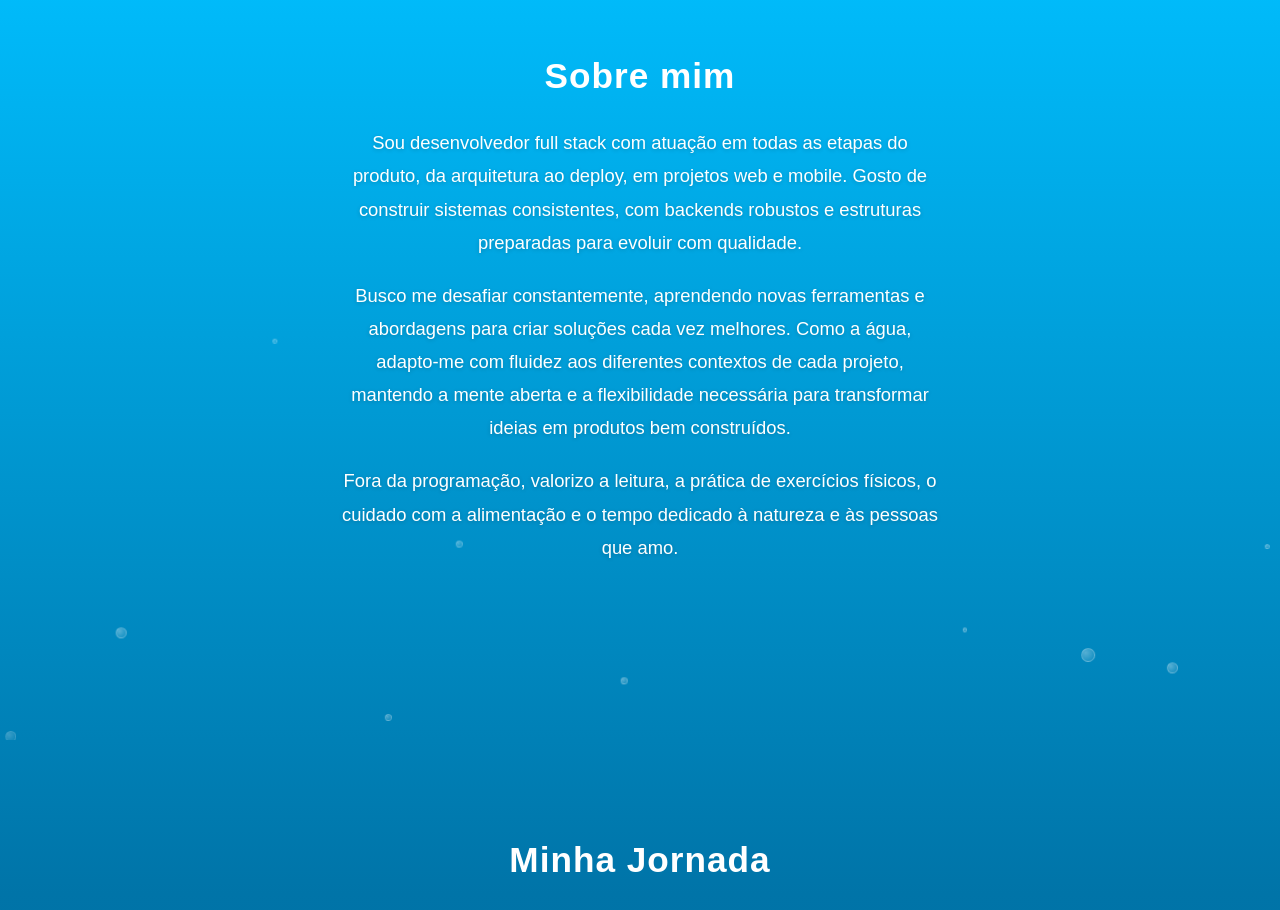
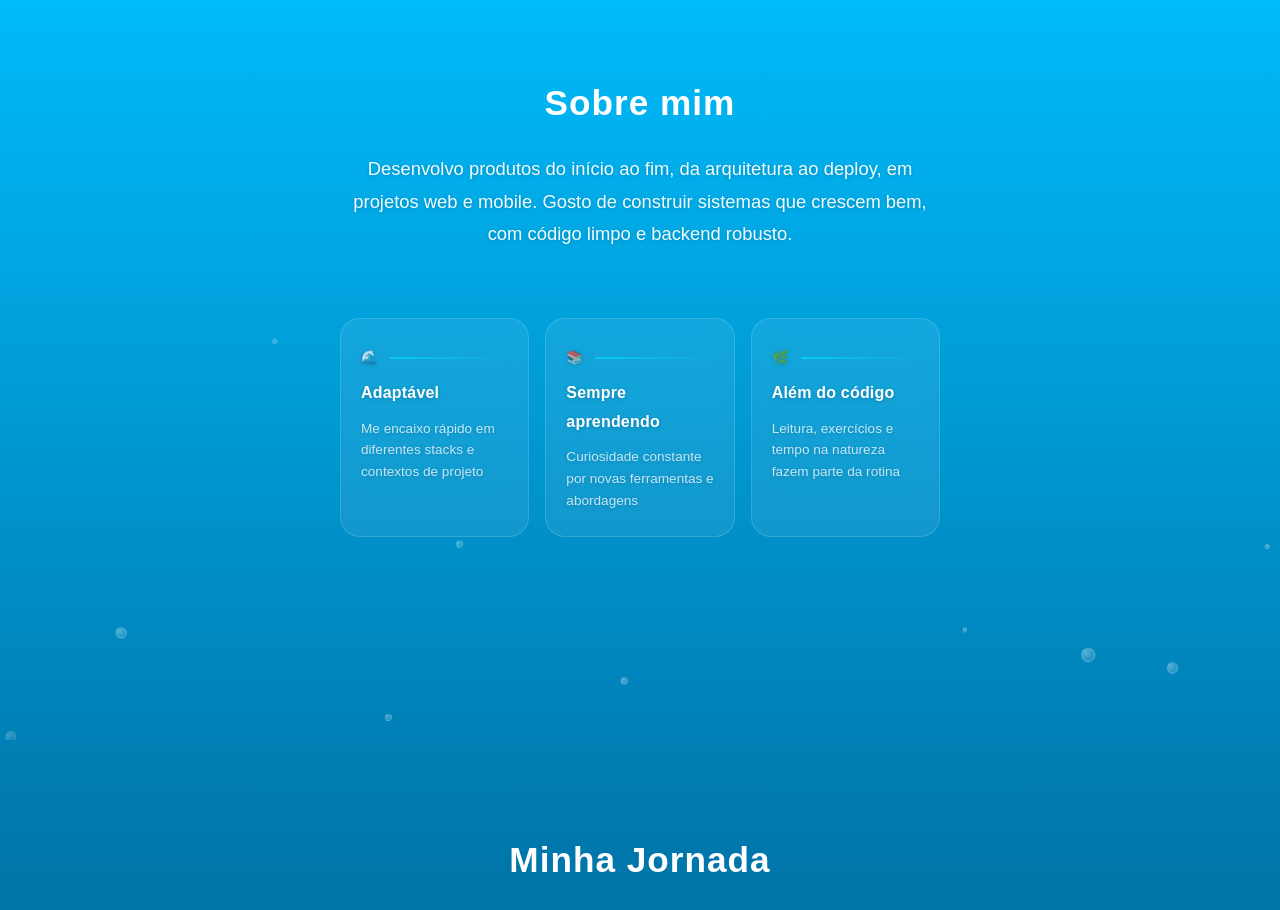
Before and after one commit to DellPianissola/portfolio, a plain HTML site: page index.html in a window 1280 px wide. Shown: the part 860-1770 px from the top of the page. Drawn offline with Linux system fonts and the light colour scheme.

Commit message:
Ajustes seção "sobre"

```diff
--- a/index.html
+++ b/index.html
@@ -78,15 +78,35 @@
             <div class="container">
                 <h2>Sobre mim</h2>
                 <div class="sobre-content">
-                    <p>
-                        Sou desenvolvedor full stack com atuação em todas as etapas do produto, da arquitetura ao deploy, em projetos web e mobile. Gosto de construir sistemas consistentes, com backends robustos e estruturas preparadas para evoluir com qualidade.
+                    <p class="sobre-intro">
+                        Desenvolvo produtos do início ao fim, da arquitetura ao deploy, em projetos web e mobile. Gosto de construir sistemas que crescem bem, com código limpo e backend robusto.
                     </p>
-                    <p>
-                        Busco me desafiar constantemente, aprendendo novas ferramentas e abordagens para criar soluções cada vez melhores. Como a água, adapto-me com fluidez aos diferentes contextos de cada projeto, mantendo a mente aberta e a flexibilidade necessária para transformar ideias em produtos bem construídos.
-                    </p>
-                    <p>
-                        Fora da programação, valorizo a leitura, a prática de exercícios físicos, o cuidado com a alimentação e o tempo dedicado à natureza e às pessoas que amo.
-                    </p>
+                    <div class="sobre-cards">
+                        <div class="sobre-card">
+                            <div class="sobre-card-top">
+                                <span class="sobre-card-icon">🌊</span>
+                                <div class="sobre-card-bar"></div>
+                            </div>
+                            <strong>Adaptável</strong>
+                            <span>Me encaixo rápido em diferentes stacks e contextos de projeto</span>
+                        </div>
+                        <div class="sobre-card">
+                            <div class="sobre-card-top">
+                                <span class="sobre-card-icon">📚</span>
+                                <div class="sobre-card-bar"></div>
+                            </div>
+                            <strong>Sempre aprendendo</strong>
+                            <span>Curiosidade constante por novas ferramentas e abordagens</span>
+                        </div>
+                        <div class="sobre-card">
+                            <div class="sobre-card-top">
+                                <span class="sobre-card-icon">🌿</span>
+                                <div class="sobre-card-bar"></div>
+                            </div>
+                            <strong>Além do código</strong>
+                            <span>Leitura, exercícios e tempo na natureza fazem parte da rotina</span>
+                        </div>
+                    </div>
                 </div>
             </div>
         </section>
--- a/style.css
+++ b/style.css
@@ -509,6 +509,80 @@ h2 {
 
 /* ---- RASO: Sobre mim ---- */
 
+.sobre-intro {
+    font-size: 1.15rem;
+    line-height: 1.75;
+    max-width: 580px;
+    margin: 0 auto 40px;
+    opacity: 0.95;
+}
+
+.sobre-cards {
+    display: flex;
+    gap: 16px;
+    justify-content: center;
+    margin-top: 8px;
+}
+
+.sobre-card {
+    flex: 1;
+    min-width: 0;
+    background: rgba(255, 255, 255, 0.07);
+    border: 1px solid rgba(255, 255, 255, 0.15);
+    border-radius: 20px;
+    padding: 28px 20px 24px;
+    display: flex;
+    flex-direction: column;
+    align-items: flex-start;
+    gap: 10px;
+    text-align: left;
+    backdrop-filter: blur(8px);
+    transition: transform 0.25s, background 0.25s;
+}
+
+.sobre-card:hover {
+    transform: translateY(-5px);
+    background: rgba(255, 255, 255, 0.13);
+}
+
+.sobre-card-top {
+    display: flex;
+    align-items: center;
+    gap: 12px;
+    width: 100%;
+}
+
+.sobre-card-icon {
+    font-size: 1.6rem;
+    line-height: 1;
+    flex-shrink: 0;
+}
+
+.sobre-card-bar {
+    flex: 1;
+    height: 2px;
+    background: linear-gradient(to right, rgba(0, 229, 255, 0.6), transparent);
+    border-radius: 2px;
+}
+
+.sobre-card strong {
+    font-size: 1rem;
+    font-weight: 700;
+    letter-spacing: 0.2px;
+}
+
+.sobre-card span {
+    font-size: 0.85rem;
+    opacity: 0.75;
+    line-height: 1.6;
+}
+
+@media (max-width: 600px) {
+    .sobre-cards {
+        flex-direction: column;
+    }
+}
+
 /* ---- MÉDIA PROFUNDIDADE: Jornada ---- */
 
 .timeline {
```
